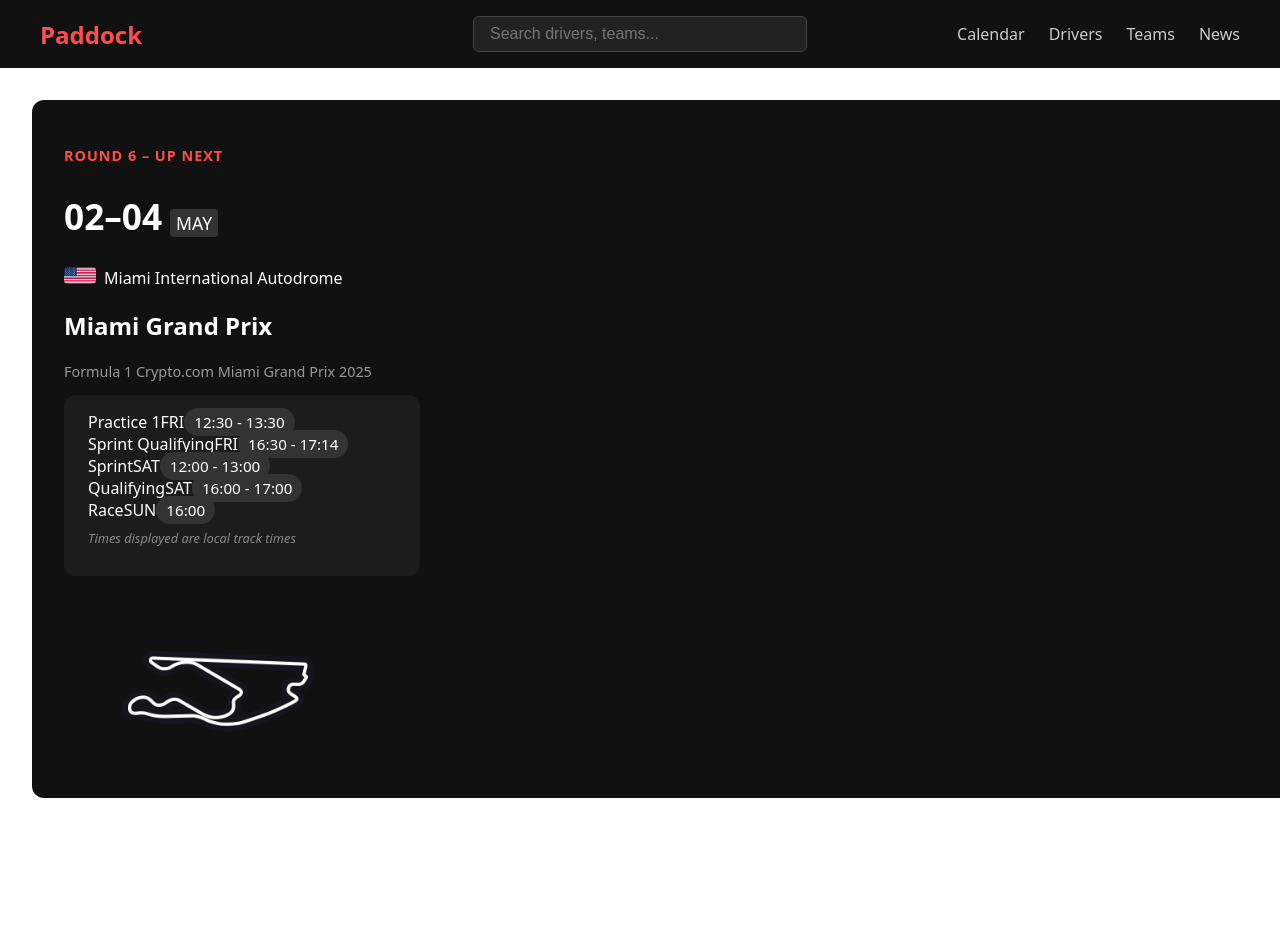
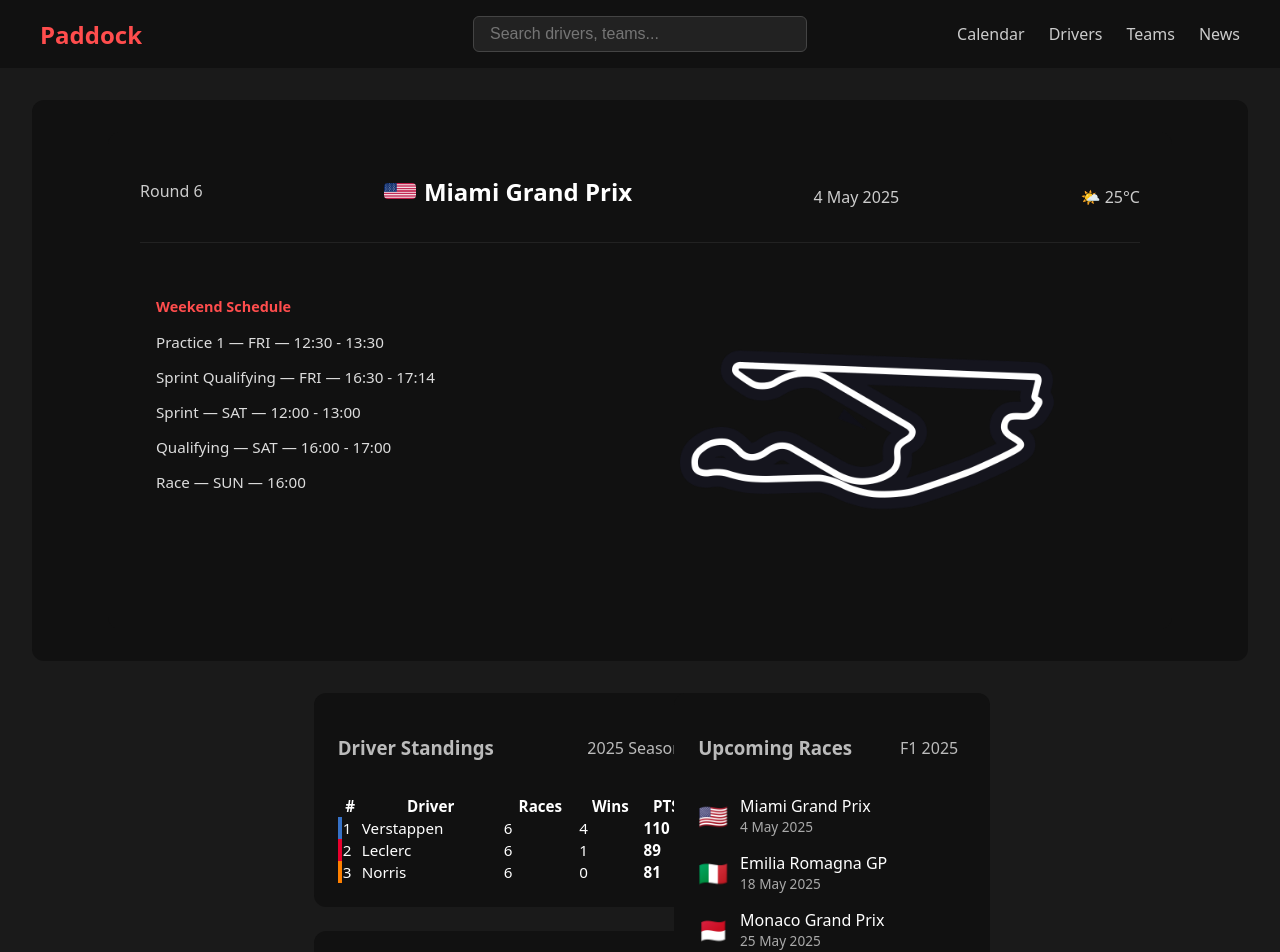
Before and after one commit to FranciscoJavierC/PaddockApp, a React (Vite) app in the folder paddock-frontend/: page / in a window 1280 px wide. Shown: the top 952 px of the page. Before the commit the page ends 830 px from the top, so only its background shows below. Built offline with nearby package versions, Linux system fonts and the light colour scheme.

Commit message:
Fixed race card, added driver standings, constructor standings, and upcoming race cards.

```diff
--- /dev/null
+++ b/paddock-frontend/src/components/ConstructorStandingsCard.jsx
@@ -0,0 +1,69 @@
+import React from 'react';
+
+const constructors = [
+  { rank: 1, team: "Red Bull", points: 192, wins: 4, races: 6, color: "#3671C6" },
+  { rank: 2, team: "Ferrari", points: 167, wins: 1, races: 6, color: "#E8002D" },
+  { rank: 3, team: "McLaren", points: 142, wins: 0, races: 6, color: "#FF8000" },
+  // Add more as needed
+];
+
+const ConstructorStandingsCard = () => {
+  return (
+    <div style={styles.card}>
+      <div style={styles.header}>
+        <h3>Constructor Standings</h3>
+        <span>2025 Season</span>
+      </div>
+      <table style={styles.table}>
+        <thead>
+          <tr>
+            <th>#</th>
+            <th>Team</th>
+            <th>Races</th>
+            <th>Wins</th>
+            <th>PTS</th>
+          </tr>
+        </thead>
+        <tbody>
+          {constructors.map(team => (
+            <tr key={team.rank} style={{ borderLeft: `4px solid ${team.color}` }}>
+              <td>{team.rank}</td>
+              <td>{team.team}</td>
+              <td>{team.races}</td>
+              <td>{team.wins}</td>
+              <td style={styles.bold}>{team.points}</td>
+            </tr>
+          ))}
+        </tbody>
+      </table>
+    </div>
+  );
+};
+
+const styles = {
+  card: {
+    backgroundColor: "#111",
+    borderRadius: "12px",
+    padding: "1.5rem",
+    color: "#fff",
+    width: "100%",
+    maxWidth: "420px",
+  },
+  header: {
+    display: "flex",
+    justifyContent: "space-between",
+    marginBottom: "1rem",
+    color: "#bbb",
+  },
+  table: {
+    width: "100%",
+    borderCollapse: "collapse",
+    fontSize: "0.95rem",
+  },
+  bold: {
+    fontWeight: "600",
+    color: "#fff",
+  },
+};
+
+export default ConstructorStandingsCard;
--- a/paddock-frontend/src/components/Dashboard.jsx
+++ b/paddock-frontend/src/components/Dashboard.jsx
@@ -1,13 +1,60 @@
 import React from 'react';
 import HeroRaceCard from './HeroRaceCard';
+import DriverStandingsCard from './DriverStandingsCard';
+import ConstructorStandingsCard from './ConstructorStandingsCard';
+import UpcomingRacesCard from './UpcomingRacesCard';
 
 const Dashboard = () => {
   return (
-    <div style={{ padding: '2rem' }}>
-      <HeroRaceCard />
-      {/* You can add StandingsSidebar, UpcomingRaces, NewsSidebar here next */}
+    <div style={styles.page}>
+      {/* Hero Race Card (centered at the top) */}
+      <div style={styles.heroWrapper}>
+        <HeroRaceCard />
+      </div>
+
+      {/* Content Row: Left column with both standings stacked */}
+      <div style={styles.row}>
+        <div style={styles.leftColumn}>
+          <DriverStandingsCard />
+          <ConstructorStandingsCard />
+        </div>
+
+        <div style={styles.centerColumn}>
+          <UpcomingRacesCard />
+        </div>
+      </div>
     </div>
   );
 };
 
+const styles = {
+  page: {
+    padding: '2rem',
+    backgroundColor: '#1a1a1a',
+    minHeight: '100vh',
+  },
+  heroWrapper: {
+    display: 'flex',
+    justifyContent: 'center',
+    marginBottom: '2rem',
+  },
+  row: {
+    display: 'flex',
+    gap: '2rem',
+    flexWrap: 'wrap',
+    justifyContent: 'center',
+  },
+  leftColumn: {
+    display: 'flex',
+    flexDirection: 'column',
+    gap: '1.5rem',
+  },
+  centerColumn: {
+    display: 'flex',
+    flexDirection: 'column',
+    alignItems: 'center',
+    gap: '1.5rem',
+  },
+};
+
 export default Dashboard;
--- /dev/null
+++ b/paddock-frontend/src/components/DriverStandingsCard.jsx
@@ -0,0 +1,71 @@
+import React from 'react';
+
+const drivers = [
+  { rank: 1, name: "Verstappen", team: "Red Bull", points: 110, races: 6, wins: 4, color: "#3671C6" },
+  { rank: 2, name: "Leclerc", team: "Ferrari", points: 89, races: 6, wins: 1, color: "#E8002D" },
+  { rank: 3, name: "Norris", team: "McLaren", points: 81, races: 6, wins: 0, color: "#FF8000" },
+  // ... add more
+];
+
+const DriverStandingsCard = () => {
+  return (
+    <div style={styles.card}>
+      <div style={styles.header}>
+        <h3>Driver Standings</h3>
+        <span>2025 Season</span>
+      </div>
+      <table style={styles.table}>
+        <thead>
+          <tr>
+            <th>#</th>
+            <th>Driver</th>
+            <th>Races</th>
+            <th>Wins</th>
+            <th>PTS</th>
+          </tr>
+        </thead>
+        <tbody>
+          {drivers.map(driver => (
+            <tr key={driver.rank} style={{ borderLeft: `4px solid ${driver.color}` }}>
+              <td>{driver.rank}</td>
+              <td>{driver.name}</td>
+              <td>{driver.races}</td>
+              <td>{driver.wins}</td>
+              <td style={styles.bold}>{driver.points}</td>
+            </tr>
+          ))}
+        </tbody>
+      </table>
+    </div>
+  );
+};
+
+const styles = {
+  card: {
+    backgroundColor: "#111",
+    borderRadius: "12px",
+    padding: "1.5rem",
+    color: "#fff",
+    width: "100%",
+    maxWidth: "420px",
+  },
+  header: {
+    display: 'flex',
+    justifyContent: 'space-between',
+    alignItems: 'center',
+    marginBottom: '1rem',
+    color: '#bbb',
+    paddingRight: '0.5rem',
+  },
+  table: {
+    width: "100%",
+    borderCollapse: "collapse",
+    fontSize: "0.95rem",
+  },
+  bold: {
+    fontWeight: "600",
+    color: "#fff",
+  },
+};
+
+export default DriverStandingsCard;
--- a/paddock-frontend/src/components/NextRaceInfo.jsx
+++ b/paddock-frontend/src/components/NextRaceInfo.jsx
@@ -8,25 +8,22 @@ const NextRaceInfo = () => {
   const trackFlag = '/assets/flags/USA.png';
 
   return (
-    <div style={styles.container}>
-      {/* LEFT PANEL */}
-      <div style={styles.left}>
-        <h3 style={styles.upNext}>ROUND 6 – UP NEXT</h3>
-        <div style={styles.dateBlock}>
-          <h1 style={styles.dateRange}>02–04</h1>
-          <span style={styles.month}>MAY</span>
+  <div style={styles.cardContainer}>
+    {/* HEADER: Next Race Info Row */}
+    <div style={styles.headerRow}>
+      <p style={styles.round}>Round 6</p>
+      <div style={styles.flagTitle}>
+        <img src={trackFlag} alt="USA Flag" style={styles.flag} />
+        <h2 style={styles.raceName}>{raceName}</h2>
       </div>
-        <div style={styles.flagRow}>
-          <img src={trackFlag} alt="Flag" style={styles.flag} />
-          <span style={styles.circuit}>Miami International Autodrome</span>
-        </div>
-        <h2 style={styles.raceName}>{raceName}</h2>
-        <p style={styles.sponsor}>Formula 1 Crypto.com Miami Grand Prix 2025</p>
+      <p style={styles.detail}>{raceDate}</p>
+      <p style={styles.detail}>🌤️ 25°C</p>
     </div>
 
-      {/* RIGHT PANEL */}
-      <div style={styles.right}>
-        <div style={styles.scheduleBox}>
+    {/* BOTTOM: Weekend Schedule + Circuit Image */}
+    <div style={styles.bottomRow}>
+      <div style={styles.column}>
+        <h3 style={styles.label}>Weekend Schedule</h3>
         {[
           { name: 'Practice 1', day: 'FRI', time: '12:30 - 13:30' },
           { name: 'Sprint Qualifying', day: 'FRI', time: '16:30 - 17:14' },
@@ -34,88 +31,116 @@ const NextRaceInfo = () => {
           { name: 'Qualifying', day: 'SAT', time: '16:00 - 17:00' },
           { name: 'Race', day: 'SUN', time: '16:00' },
         ].map((session) => (
-            <div style={styles.sessionRow} key={session.name}>
-              <span>{session.name}</span>
-              <span>{session.day}</span>
-              <span style={styles.timePill}>{session.time}</span>
+          <p key={session.name} style={styles.sessionLine}>
+            {session.name} — {session.day} — {session.time}
+          </p>
+        ))}
       </div>
-          ))}
-          <p style={styles.note}>Times displayed are local track times</p>
+
+      <div style={styles.column}>
+        <img src={trackImage} alt="Miami Circuit" style={styles.trackImage} />
       </div>
-        <img src={trackImage} alt="Circuit layout" style={styles.largeTrackImage} />
     </div>
   </div>
   );
 };
 
 const styles = {
-  upNext: {
+  cardContainer: {
+    backgroundColor: '#111',
+    borderRadius: '12px',
+    width: '100%',
+    maxWidth: '1000px',
+    margin: '0 auto',
+    padding: '2rem',
+  },
+
+  column: {
+    flex: 1,
+    minWidth: '0',
+    padding: '1rem',
+    color: '#fff',
+  },
+
+  label: {
     color: '#ff4d4d',
     fontWeight: 'bold',
     fontSize: '0.9rem',
-    letterSpacing: '1px',
     marginBottom: '0.5rem',
   },
-  dateBlock: {
+
+  detail: {
+    fontSize: '1rem',
+    color: '#ccc',
+    marginBottom: '0.3rem',
+  },
+
+  sessionLine: {
+    fontSize: '0.95rem',
+    color: '#ddd',
+    marginBottom: '0.3rem',
+  },
+
+  headerRow: {
     display: 'flex',
-    alignItems: 'baseline',
+    justifyContent: 'space-between',
+    alignItems: 'center',
+    flexWrap: 'wrap',
+    gap: '1rem',
+    paddingBottom: '1.5rem',
+    borderBottom: '1px solid #222',
+    marginBottom: '1.5rem',
+  },
+
+  flagTitle: {
+    display: 'flex',
+    alignItems: 'center',
     gap: '0.5rem',
-    marginBottom: '0.5rem',
   },
-  dateRange: {
-    fontSize: '2.2rem',
+
+  raceName: {
+    fontSize: '1.5rem',
     fontWeight: 'bold',
-    color: '#fff',
+    margin: 0,
   },
-  month: {
-    fontSize: '1.1rem',
-    backgroundColor: '#333',
-    padding: '2px 6px',
-    borderRadius: '4px',
-    color: '#fff',
+
+  round: {
+    fontSize: '1rem',
+    color: '#ccc',
   },
-  sponsor: {
-    fontSize: '0.9rem',
-    color: '#999',
-    marginTop: '0.5rem',
-  },
-  right: {
-    flex: 1,
-    display: 'flex',
-    flexDirection: 'column',
-    alignItems: 'flex-start',
-    gap: '1.5rem',
-  },
-  scheduleBox: {
-    backgroundColor: '#1c1c1c',
-    borderRadius: '12px',
-    padding: '1rem 1.5rem',
-    width: '100%',
-    maxWidth: '400px',
-  },
-  timePill: {
-    backgroundColor: '#333',
-    padding: '4px 10px',
-    borderRadius: '9999px',
-    fontSize: '0.95rem',
-  },
-  note: {
-    marginTop: '0.5rem',
-    fontSize: '0.8rem',
-    color: '#888',
-    fontStyle: 'italic',
-  },
+
   flag: {
     width: '32px',
     height: 'auto',
-    marginRight: '0.5rem',
     borderRadius: '4px',
   },
-  largeTrackImage: {
-    width: '200px', // or try 180px if you want it tighter
+
+  bottomRow: {
+    display: 'flex',
+    justifyContent: 'space-between',
+    gap: '2rem',
+    alignItems: 'flex-start',
+    flexWrap: 'wrap', // so it doesn't break on mobile
+  },
+
+  scheduleColumn: {
+    flex: 1,
+    minWidth: '250px',
+  },
+
+  trackColumn: {
+    flexShrink: 0,
+    minWidth: '220px',
+    display: 'flex',
+    justifyContent: 'center',
+    alignItems: 'center',
+  },
+
+  trackImage: {
+    width: '100%',
+    maxWidth: '390px',
     height: 'auto',
-    alignSelf: 'center',
-    marginTop: '1rem',
+    borderRadius: '8px',
   },
 };
 
--- /dev/null
+++ b/paddock-frontend/src/components/UpcomingRacesCard.jsx
@@ -0,0 +1,76 @@
+import React from 'react';
+
+const upcomingRaces = [
+  { name: "Miami Grand Prix", date: "4 May 2025", country: "🇺🇸" },
+  { name: "Emilia Romagna GP", date: "18 May 2025", country: "🇮🇹" },
+  { name: "Monaco Grand Prix", date: "25 May 2025", country: "🇲🇨" },
+  // Add more if you like
+];
+
+const UpcomingRacesCard = () => {
+  return (
+    <div style={styles.card}>
+      <div style={styles.header}>
+        <h3>Upcoming Races</h3>
+        <span>F1 2025</span>
+      </div>
+      <ul style={styles.list}>
+        {upcomingRaces.map((race, idx) => (
+          <li key={idx} style={styles.raceItem}>
+            <span style={styles.flag}>{race.country}</span>
+            <div>
+              <div style={styles.raceName}>{race.name}</div>
+              <div style={styles.date}>{race.date}</div>
+            </div>
+          </li>
+        ))}
+      </ul>
+    </div>
+  );
+};
+
+const styles = {
+  card: {
+    backgroundColor: "#111",
+    borderRadius: "12px",
+    padding: "1.5rem",
+    color: "#fff",
+    width: "100%",
+    maxWidth: "360px",
+  },
+  header: {
+    display: 'flex',
+    justifyContent: 'space-between',
+    alignItems: 'center',
+    marginBottom: '1rem',
+    color: '#bbb',
+    paddingRight: '0.5rem',
+  },
+  list: {
+    listStyle: "none",
+    padding: 0,
+    margin: 0,
+    display: "flex",
+    flexDirection: "column",
+    gap: "1rem",
+  },
+  raceItem: {
+    display: "flex",
+    alignItems: "center",
+    gap: "0.75rem",
+  },
+  flag: {
+    fontSize: "1.5rem",
+  },
+  raceName: {
+    fontSize: "1rem",
+    fontWeight: 500,
+  },
+  date: {
+    fontSize: "0.85rem",
+    color: "#aaa",
+  },
+
+};
+
+export default UpcomingRacesCard;
```
Also changed, not shown: paddock-frontend/src/components/StandingsSidebar.jsx (deleted), paddock-frontend/src/components/UpcomingRaces.jsx (deleted). Lines whose indentation alone changed are shown as unchanged.
